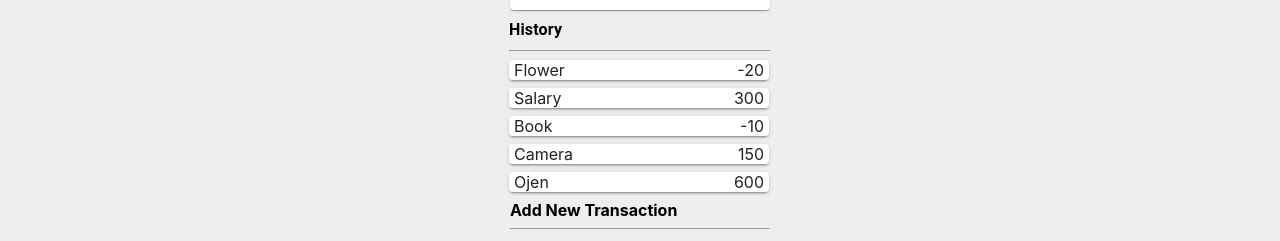
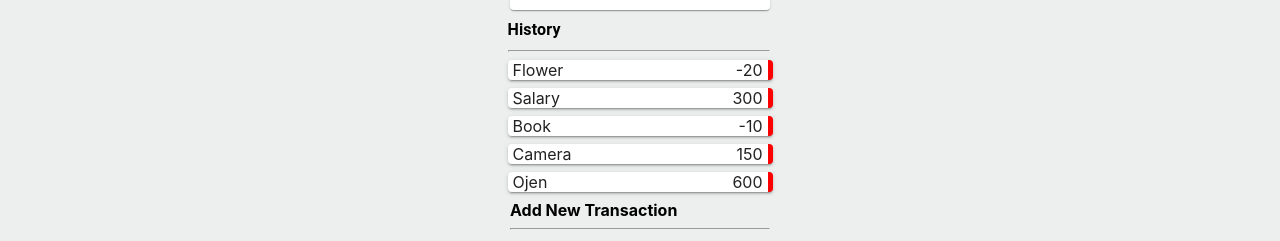
Before and after one commit to agborojenjr/ExpenseTracker, a React (Create React App) app: page / in a window 1280 px wide. Shown: the part 214-455 px from the top of the page. Built offline with nearby package versions, Linux system fonts and the light colour scheme.

Commit message:
Added Right Border

```diff
--- a/src/Components/Balance.js
+++ b/src/Components/Balance.js
@@ -1,4 +1,4 @@
-import React from 'react'
+import React from 'react';
 import Typography from '@material-ui/core/Typography';
 
 export const Balance = () => {
--- a/src/Components/Transactions.js
+++ b/src/Components/Transactions.js
@@ -2,6 +2,7 @@ import React from 'react';
 import { makeStyles } from '@material-ui/core/styles';
 import Typography from '@material-ui/core/Typography';
 import { Box, Paper } from '@material-ui/core';
+import { red } from '@material-ui/core/colors';
 
 const initialState = {
   transactions: [
@@ -21,7 +22,7 @@ const useStyles = makeStyles((theme) => ({
       },
     },
     payment: {
-      // border: 3px solid red,
+      // border: '3px solid red',
     },
   }));
 
@@ -33,7 +34,12 @@ export const Transactions = () => {
         <Paper
           elevation={2}
           border={1}
-          style={{ display: "flex", justifyContent: "space-between", width:260 }}
+          style={{
+            display: "flex",
+            justifyContent: "space-between",
+            width: 260,
+            borderRight: "5px solid red",
+          }}
           key={i}
         >
           <div style={{ marginLeft: 5 }}>{transaction.text}</div>
@@ -44,8 +50,8 @@ export const Transactions = () => {
 
     return (
       <form className={classes.root} noValidate autoComplete="off">
-          <Typography style={{ fontWeight: 'bold' }}>History</Typography>
-        <hr style={{ width:260 }} />
+        <Typography style={{ fontWeight: "bold" }}>History</Typography>
+        <hr style={{ width: 260 }} />
         {payment}
       </form>
     );
```
Also changed, not shown: 1 other file (tests, documents, lock files or other folders).
